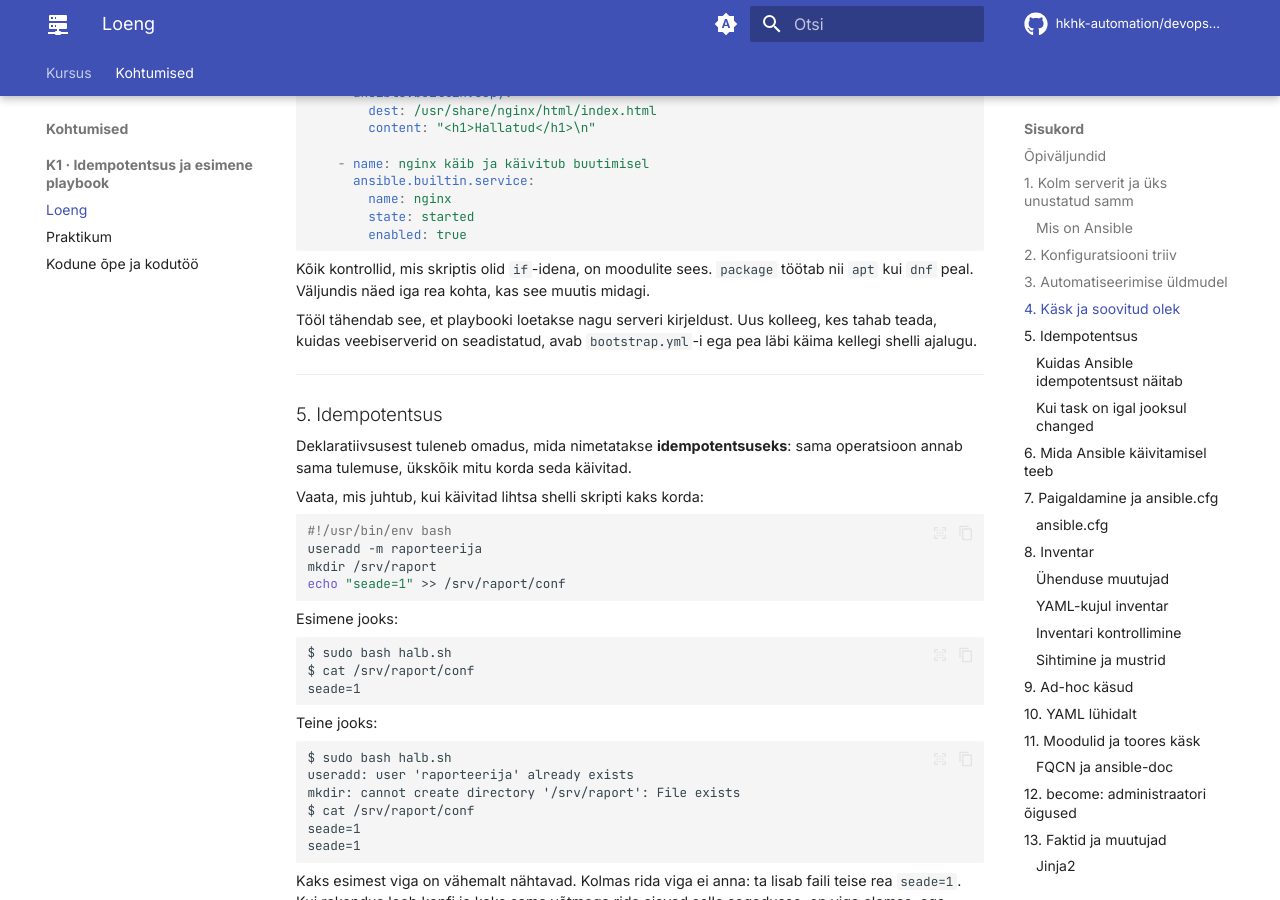
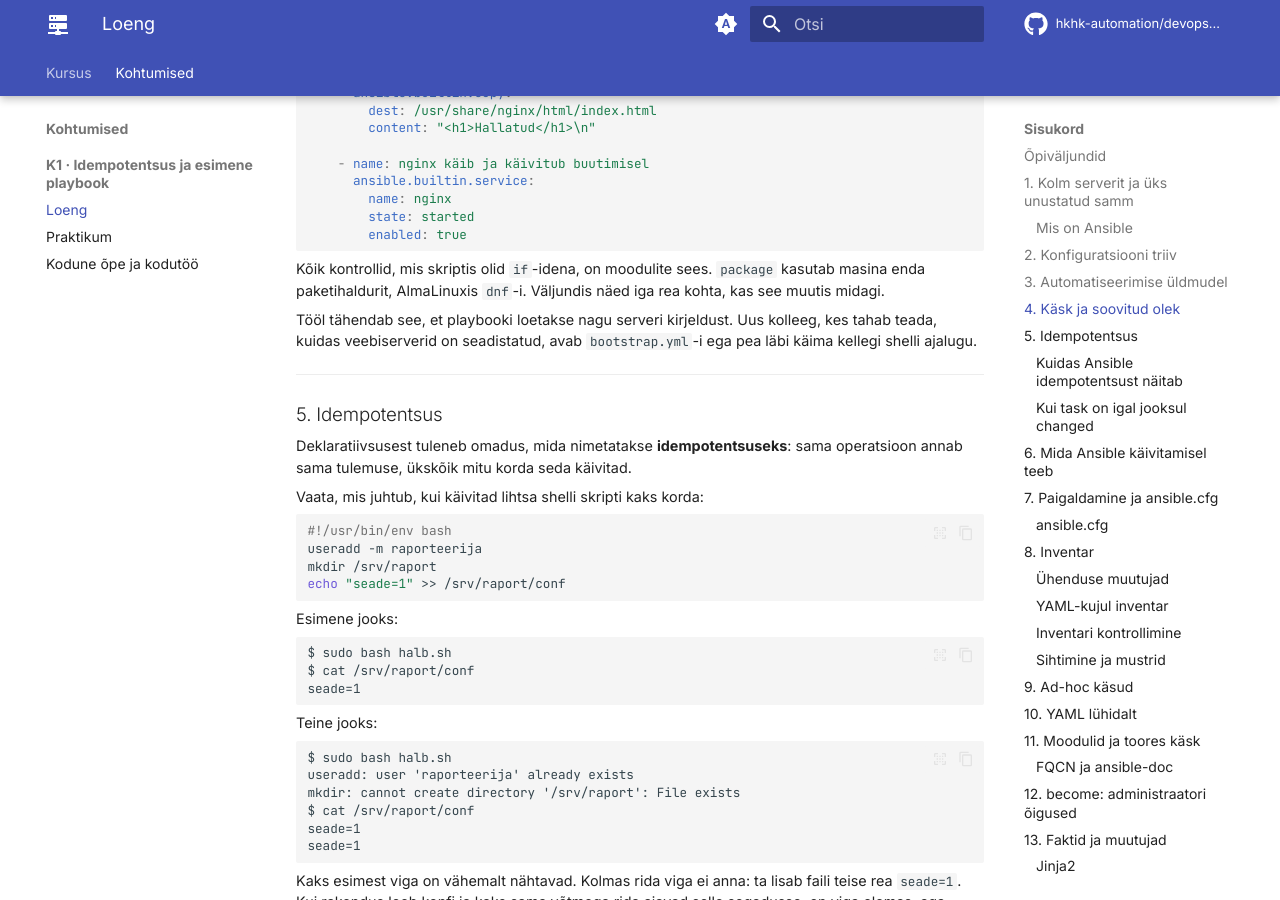
Before and after one commit to hkhk-automation/devops-lite, an MkDocs documentation site: the page built from docs/week01/lecture.md, in a window 1280 px wide and 900 px high, scrolled down 5053 px. Built offline with MkDocs 1.6.1 and Material for MkDocs 9.7.7, drawn with Linux system fonts in a browser that asks for light colours; comment, search, counter and statistics services are not loaded; some of the changed text lies outside the part shown.

Commit message:
Loeng: apt viited välja, ainult dnf (AlmaLinux)

````diff
--- a/docs/week01/lecture.md
+++ b/docs/week01/lecture.md
@@ -197,7 +197,7 @@ Skript töötab, aga ainult RedHati peres (`rpm`, `dnf`). See ei ütle, mida ta
         enabled: true
 ```
 
-Kõik kontrollid, mis skriptis olid `if`-idena, on moodulite sees. `package` töötab nii `apt` kui `dnf` peal. Väljundis näed iga rea kohta, kas see muutis midagi.
+Kõik kontrollid, mis skriptis olid `if`-idena, on moodulite sees. `package` kasutab masina enda paketihaldurit, AlmaLinuxis `dnf`-i. Väljundis näed iga rea kohta, kas see muutis midagi.
 
 Tööl tähendab see, et playbooki loetakse nagu serveri kirjeldust. Uus kolleeg, kes tahab teada, kuidas veebiserverid on seadistatud, avab `bootstrap.yml`-i ega pea läbi käima kellegi shelli ajalugu.
 
@@ -614,7 +614,7 @@ Kursuse esimestel kohtumistel kasutad neid mooduleid:
 | `ansible.builtin.user` | kasutaja | `name`, `groups`, `append`, `shell`, `state` |
 | `ansible.builtin.group` | grupp | `name`, `state` |
 | `ansible.builtin.package` | pakett, OS-ist sõltumatult | `name`, `state` (`present`, `absent`, `latest`) |
-| `ansible.builtin.apt` / `dnf` | pakett, konkreetne haldur | `name`, `state`, `update_cache` |
+| `ansible.builtin.dnf` | pakett `dnf`-iga | `name`, `state`, `update_cache` |
 | `ansible.builtin.copy` | fail sisuga või kopeeritud failist | `dest`, `src` või `content`, `mode`, `owner` |
 | `ansible.builtin.file` | kaust, õigused, link, kustutamine | `path`, `state`, `mode`, `owner` |
 | `ansible.builtin.lineinfile` | üks rida failis | `path`, `line`, `regexp`, `create` |
````
